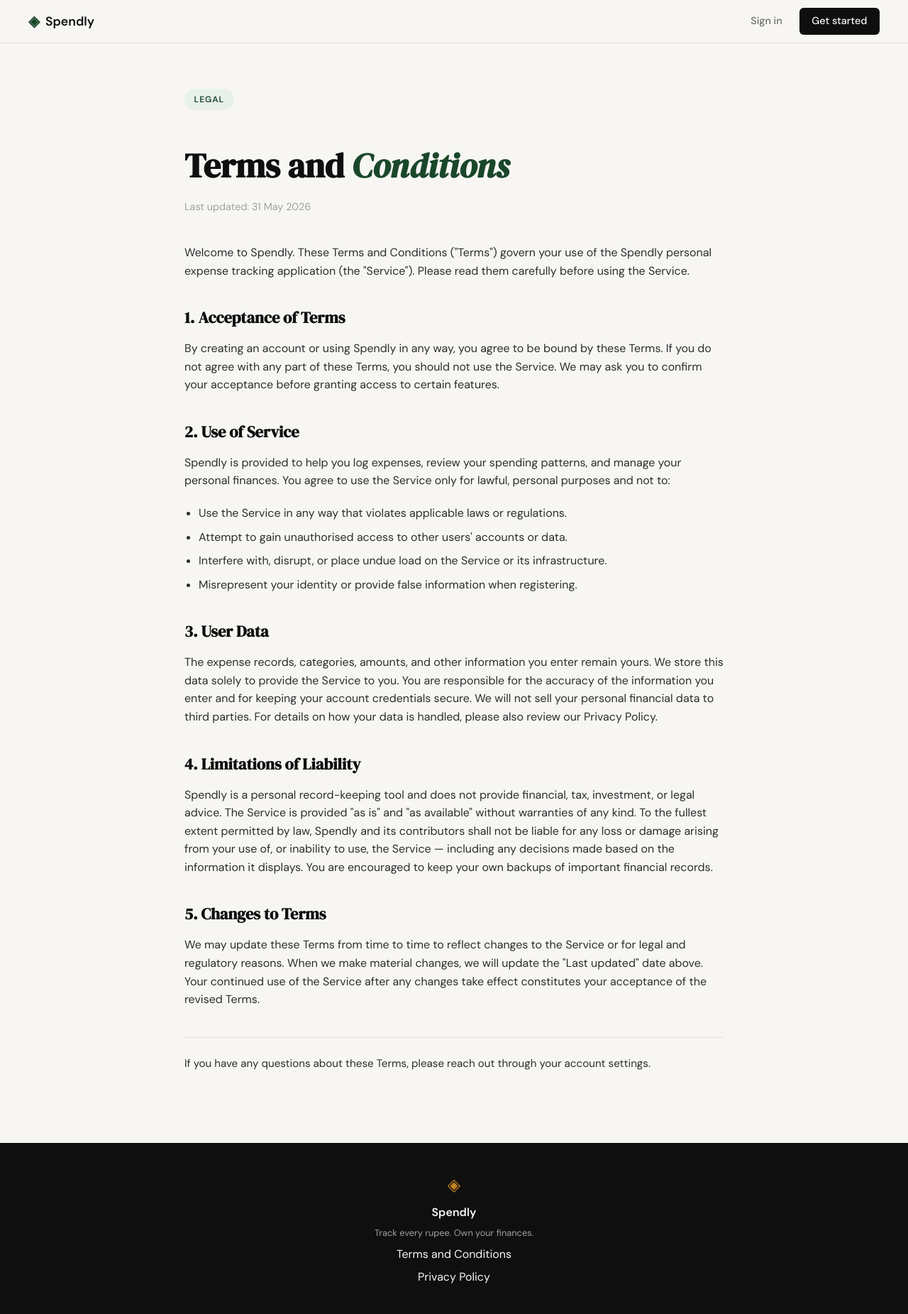
After one commit to amit-jha99/Spendly, a Flask app: page /terms in a window 1280 px wide. The commit adds this page. Shown: the whole page at 71% size. Run offline with Flask 3, Linux system fonts and the light colour scheme.

Commit message:
landing: add terms and conditions page and route

```diff
--- a/app.py
+++ b/app.py
@@ -20,6 +20,11 @@ def register():
 @app.route("/login")
 def login():
     return render_template("login.html")
+
+
+@app.route("/terms")
+def terms():
+    return render_template("terms.html")
 
 
 # ------------------------------------------------------------------ #
--- a/static/css/style.css
+++ b/static/css/style.css
@@ -369,6 +369,69 @@ a { color: inherit; text-decoration: none; }
 }
 
 /* ------------------------------------------------------------------ */
+/* Legal pages                                                         */
+/* ------------------------------------------------------------------ */
+
+.legal {
+    padding: 4rem 2rem 5rem;
+}
+
+.legal-inner {
+    max-width: 760px;
+    margin: 0 auto;
+}
+
+.legal-header {
+    margin-bottom: 2.5rem;
+}
+
+.legal-title {
+    font-family: var(--font-display);
+    font-size: clamp(2rem, 4vw, 3rem);
+    color: var(--ink);
+    margin: 1rem 0 0.5rem;
+}
+
+.legal-title em {
+    color: var(--accent);
+    font-style: italic;
+}
+
+.legal-updated {
+    color: var(--ink-faint);
+    font-size: 0.9rem;
+}
+
+.legal-body p {
+    color: var(--ink-soft);
+    margin-bottom: 1.25rem;
+}
+
+.legal-heading {
+    font-family: var(--font-display);
+    font-size: 1.4rem;
+    color: var(--ink);
+    margin: 2.25rem 0 0.75rem;
+}
+
+.legal-list {
+    color: var(--ink-soft);
+    margin: 0 0 1.25rem 1.25rem;
+}
+
+.legal-list li {
+    margin-bottom: 0.5rem;
+}
+
+.legal-footnote {
+    margin-top: 2.5rem;
+    padding-top: 1.5rem;
+    border-top: 1px solid var(--border);
+    color: var(--ink-muted);
+    font-size: 0.95rem;
+}
+
+/* ------------------------------------------------------------------ */
 /* Auth pages                                                          */
 /* ------------------------------------------------------------------ */
 
--- a/templates/base.html
+++ b/templates/base.html
@@ -34,7 +34,7 @@
             <span class="brand-icon">◈</span>
             <span class="footer-name">Spendly</span>
             <p class="footer-copy">Track every rupee. Own your finances.</p>
-            <a href="#">Terms and Conditions</a>
+            <a href="{{ url_for('terms') }}">Terms and Conditions</a>
             <a href="#">Privacy Policy</a>
         </div>
     </footer>
--- /dev/null
+++ b/templates/terms.html
@@ -0,0 +1,82 @@
+{% extends "base.html" %}
+
+{% block title %}Terms and Conditions — Spendly{% endblock %}
+
+{% block content %}
+
+<section class="legal">
+    <div class="legal-inner">
+        <div class="legal-header">
+            <div class="hero-badge">Legal</div>
+            <h1 class="legal-title">Terms and <em>Conditions</em></h1>
+            <p class="legal-updated">Last updated: 31 May 2026</p>
+        </div>
+
+        <div class="legal-body">
+            <p>
+                Welcome to Spendly. These Terms and Conditions ("Terms") govern your
+                use of the Spendly personal expense tracking application (the "Service").
+                Please read them carefully before using the Service.
+            </p>
+
+            <h2 class="legal-heading">1. Acceptance of Terms</h2>
+            <p>
+                By creating an account or using Spendly in any way, you agree to be
+                bound by these Terms. If you do not agree with any part of these Terms,
+                you should not use the Service. We may ask you to confirm your acceptance
+                before granting access to certain features.
+            </p>
+
+            <h2 class="legal-heading">2. Use of Service</h2>
+            <p>
+                Spendly is provided to help you log expenses, review your spending
+                patterns, and manage your personal finances. You agree to use the
+                Service only for lawful, personal purposes and not to:
+            </p>
+            <ul class="legal-list">
+                <li>Use the Service in any way that violates applicable laws or regulations.</li>
+                <li>Attempt to gain unauthorised access to other users' accounts or data.</li>
+                <li>Interfere with, disrupt, or place undue load on the Service or its infrastructure.</li>
+                <li>Misrepresent your identity or provide false information when registering.</li>
+            </ul>
+
+            <h2 class="legal-heading">3. User Data</h2>
+            <p>
+                The expense records, categories, amounts, and other information you
+                enter remain yours. We store this data solely to provide the Service to
+                you. You are responsible for the accuracy of the information you enter
+                and for keeping your account credentials secure. We will not sell your
+                personal financial data to third parties. For details on how your data
+                is handled, please also review our Privacy Policy.
+            </p>
+
+            <h2 class="legal-heading">4. Limitations of Liability</h2>
+            <p>
+                Spendly is a personal record-keeping tool and does not provide
+                financial, tax, investment, or legal advice. The Service is provided
+                "as is" and "as available" without warranties of any kind. To the
+                fullest extent permitted by law, Spendly and its contributors shall not
+                be liable for any loss or damage arising from your use of, or inability
+                to use, the Service — including any decisions made based on the
+                information it displays. You are encouraged to keep your own backups of
+                important financial records.
+            </p>
+
+            <h2 class="legal-heading">5. Changes to Terms</h2>
+            <p>
+                We may update these Terms from time to time to reflect changes to the
+                Service or for legal and regulatory reasons. When we make material
+                changes, we will update the "Last updated" date above. Your continued
+                use of the Service after any changes take effect constitutes your
+                acceptance of the revised Terms.
+            </p>
+
+            <p class="legal-footnote">
+                If you have any questions about these Terms, please reach out through
+                your account settings.
+            </p>
+        </div>
+    </div>
+</section>
+
+{% endblock %}
```
